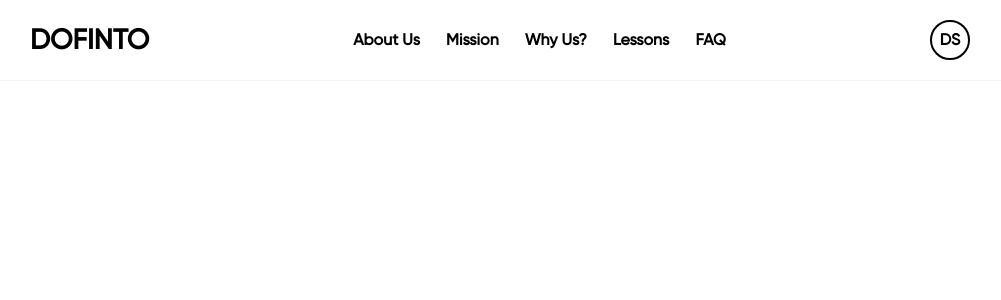
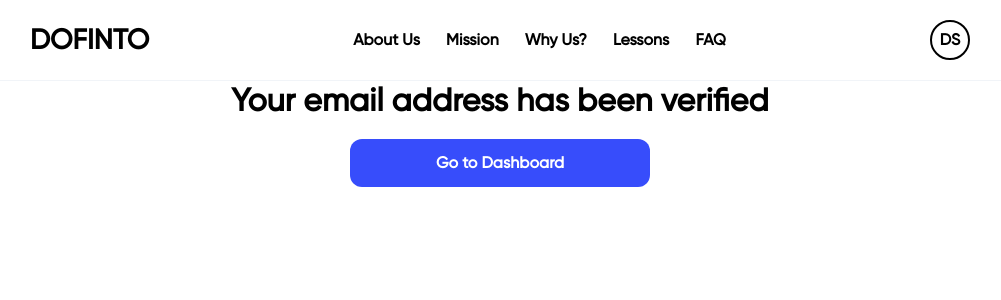
Before and after one commit to MyJetEducation/EducationWeb, a React (Create React App) app: page /register-confirm-done in a window 1280 px wide. Shown: the top 300 px of the page, without its empty margins (140-1141 px from the left). Built offline with nearby package versions, Linux system fonts and the light colour scheme; no server answers; sample sign-in values are in the browser's storage.

Commit message:
fixed dashboard and register

```diff
--- a/src/App.tsx
+++ b/src/App.tsx
@@ -14,6 +14,8 @@ import TestTranslate from "./ui/Test";
 import ZeroQuizLesson from "./ui/ZeroQuizLesson";
 import {Header} from "./ui/components/Header";
 import RegisterConfirm from "./ui/Confirm";
+import ConfirmDonePage from "./ui/Confirm/conponents/confirmDonePage";
+import FreeLesson from "./ui/FreeLesson";
 
 export const App = () => {
   return (
@@ -27,6 +29,7 @@ export const App = () => {
           <Route path="/test" element={<TestTranslate/>}/>
           <Route path="/zero-lesson" element={<ZeroQuizLesson/>}/>
           <Route path="/register-confirm" element={<RegisterConfirm/>}/>
+          <Route path="/free" element={<FreeLesson/>}/>
 
           <Route path="/plans" element={(
             <RequireAuth>
@@ -48,6 +51,11 @@ export const App = () => {
               <SummaryBord/>
             </RequireAuth>
           )}/>
+          <Route path="/register-confirm-done" element={(
+            <RequireAuth>
+              <ConfirmDonePage/>
+            </RequireAuth>
+          )}/>
         </Routes>
       </BrowserRouter>
     </AuthProvider>
--- /dev/null
+++ b/src/ui/Confirm/conponents/confirmDonePage/index.tsx
@@ -0,0 +1,31 @@
+import React, {useEffect, useState} from 'react';
+import {Button} from "../../../components/Button";
+import {useNavigate} from "react-router-dom";
+
+const ConfirmDonePage = () => {
+  const [confirm, setConfirm] = useState(false);
+  const navigate = useNavigate();
+  useEffect(() => {
+    if (localStorage.getItem("token")) {
+      setConfirm(true)
+    }
+  }, [])
+  return (
+    <>
+      <div>
+        {
+          confirm ? (
+            <>
+              <h1 style={{textAlign: "center", marginBottom: "20px"}}>Your email address has been verified</h1>
+              <Button variant={"bgBlue"} onClick={() => navigate("/dashboard")}>Go to Dashboard</Button>
+            </>
+          ) : (
+            <div>This is register confirm</div>
+          )
+        }
+      </div>
+    </>
+  )
+}
+
+export default ConfirmDonePage;
--- a/src/ui/Confirm/index.tsx
+++ b/src/ui/Confirm/index.tsx
@@ -1,14 +1,16 @@
-import React, {useEffect} from 'react';
+import React, {useEffect, useState} from 'react';
 import {useLocation, useNavigate} from "react-router-dom";
 import {useAuth} from "../../services/auth";
 import req from "../../services/request";
 import {configEndpoint} from "../../config";
+import {Button} from "../components/Button";
 
 const RegisterConfirm = () => {
   const navigate = useNavigate();
   const auth = useAuth();
   const location = useLocation();
   const hash: string = location.search.replace("?hash=", "");
+  const [confirm, setConfirm] = useState(false);
   const confirmUser = async () => {
     const data = await fetch("https://api.dfnt.work/api/v1/register/confirm", {
       method: "POST",
@@ -18,7 +20,10 @@ const RegisterConfirm = () => {
         'Content-Type': 'application/json'
       }
     }).then(res => res.json());
-    if (data.data.status === 0) {
+    auth.signIn(data.data?.token as string, () => {})
+    auth.signInRefresh(data.data?.refreshToken as string);
+    const keys = await req(configEndpoint.allKeysKeyValue, {});
+    if (keys.status === -4) {
       const fetchRefreshMenu = async () => {
         const data = await req(configEndpoint.putKeyValue, {
           "items": [
@@ -66,21 +71,18 @@ const RegisterConfirm = () => {
         })
         return data
       }
-      fetchRefreshMenu()
+      fetchRefreshMenu();
+      setConfirm(true);
+      navigate("/register-confirm-done")
     }
-    auth.signIn(data.data?.token as string, () => {
-      navigate('/dashboard');
-    })
-    auth.signInRefresh(data.data?.refreshToken as string)
   }
 
   useEffect(() => {
     confirmUser()
   }, [])
   return (
-    <h1>
-      This is register confirm
-    </h1>
+    <h1>...Loading</h1>
+
   )
 }
 
--- /dev/null
+++ b/src/ui/FreeLesson/index.tsx
@@ -0,0 +1,21 @@
+import React from 'react';
+import {Button} from "../components/Button";
+import {useNavigate} from "react-router-dom";
+
+const FreeLesson = () => {
+  const navigate = useNavigate();
+  const handleClick = () => {
+    navigate('/register');
+  }
+  return (
+    <div>
+      <h1 style={{textAlign: "center", marginBottom: "30px"}}>
+        Тут будет бесплатный урок
+      </h1>
+      <Button onClick={handleClick}>Register</Button>
+    </div>
+
+  )
+}
+
+export default FreeLesson;
--- a/src/ui/Lesson/index.tsx
+++ b/src/ui/Lesson/index.tsx
@@ -55,7 +55,6 @@ export const Lesson = () => {
         return data
     }
   }, [tutorial]);
-  console.log("####: allData", allData);
 
   const currentIndex = useSelector(currentIdSelector(id as string))
   const disabled = useSelector(testSelector);
@@ -77,7 +76,7 @@ export const Lesson = () => {
 
   const handleClickNextQuestion = () => {
     dispatch(setProgressMenuAsync(currentIndex, tutorial, unit));
-    if (retry.retry || retry.readonly) {
+    if (retry) {
       navigate("/dashboard", {state: null})
     } else {
       if (currentIndex === menu.data.length - 1) {
```
Also changed, not shown: src/ui/Dashboard/components/Units/index.tsx (+5 -2 lines).
